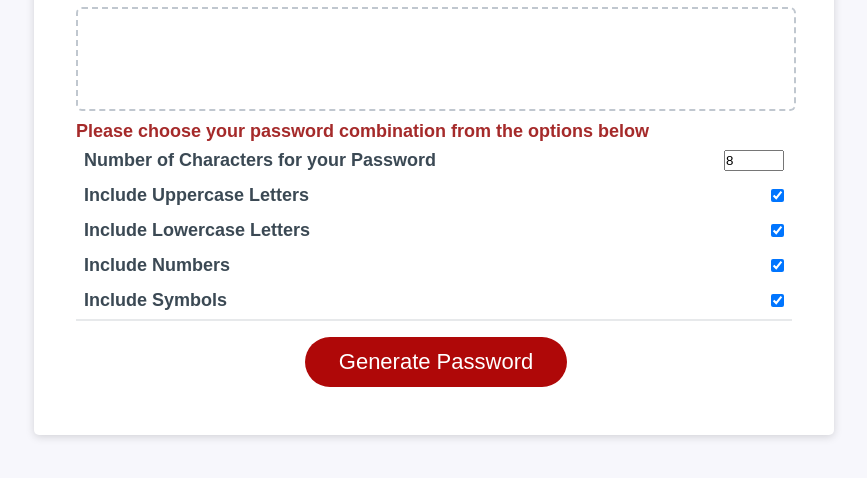
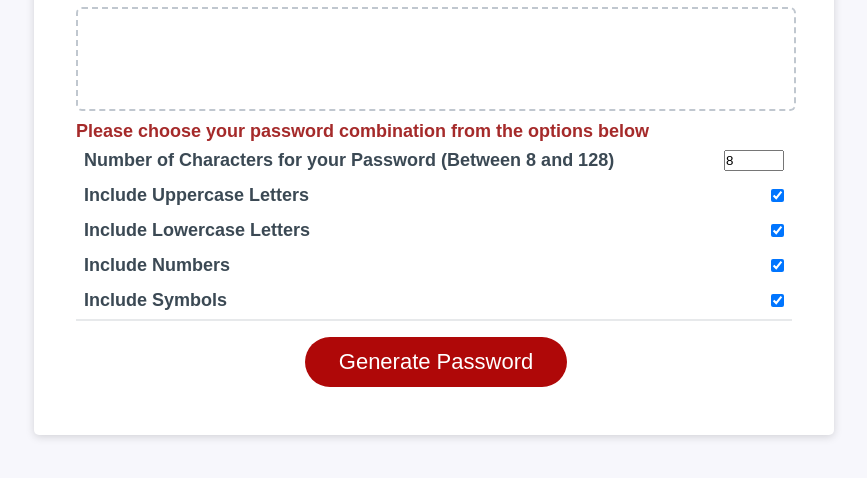
Before and after one commit to kariukit/Password-Generator-Project, a plain HTML site: page index.html in a window 1280 px wide. Shown: the part 204-682 px from the top of the page, without its empty margins (206-1073 px from the left). Drawn offline with Linux system fonts and the light colour scheme.

Commit message:
added a comment on the instructions

```diff
--- a/index.html
+++ b/index.html
@@ -22,7 +22,7 @@
                         from the options below</h4>
                     <div class="options">
                         <div class="option">
-                            <label>Number of Characters for your Password</label>
+                            <label>Number of Characters for your Password (Between 8 and 128)</label>
                             <input type="number" id="length" min="8" max="128"
                                 value="8">
                         </div>
```
